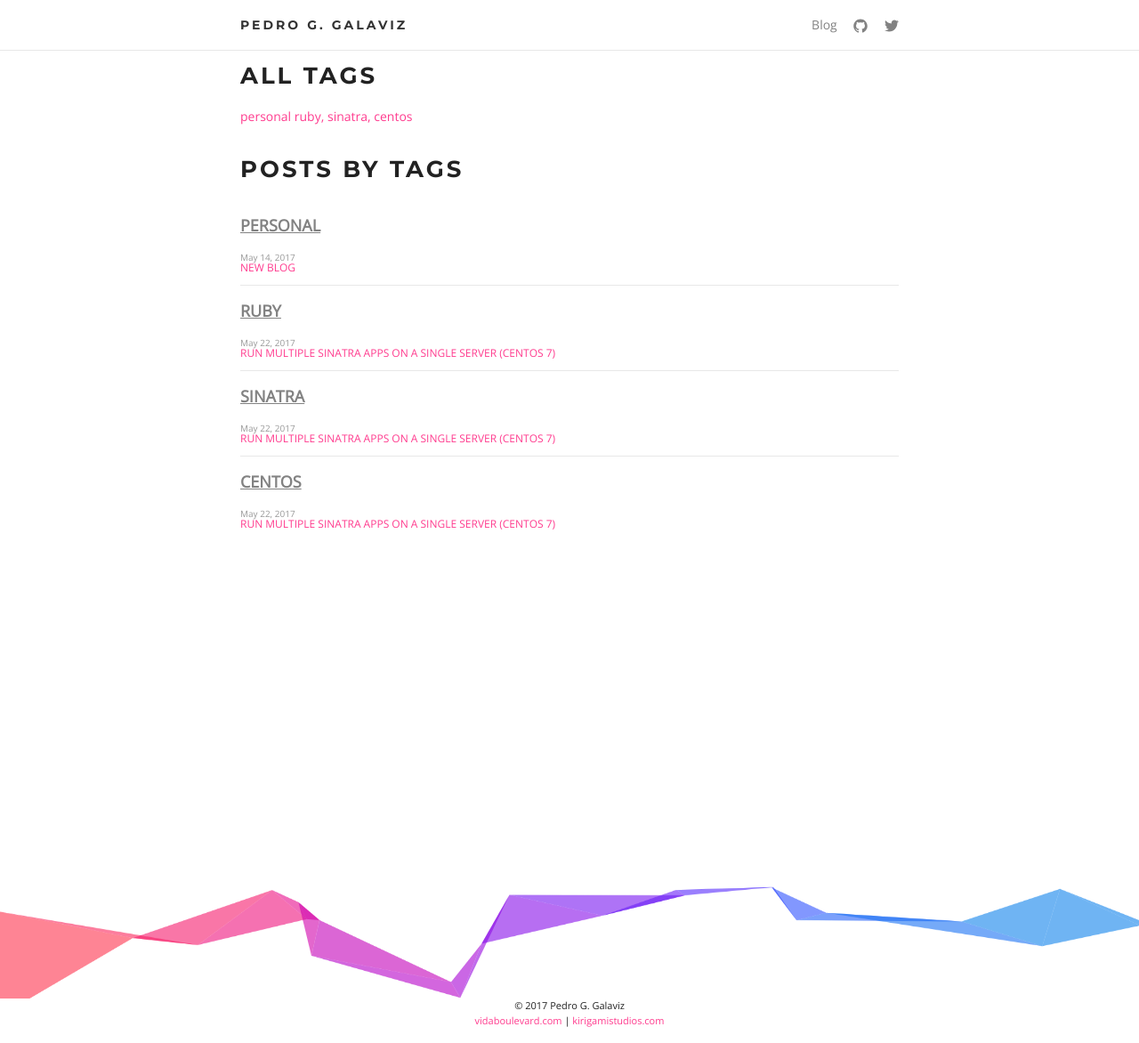
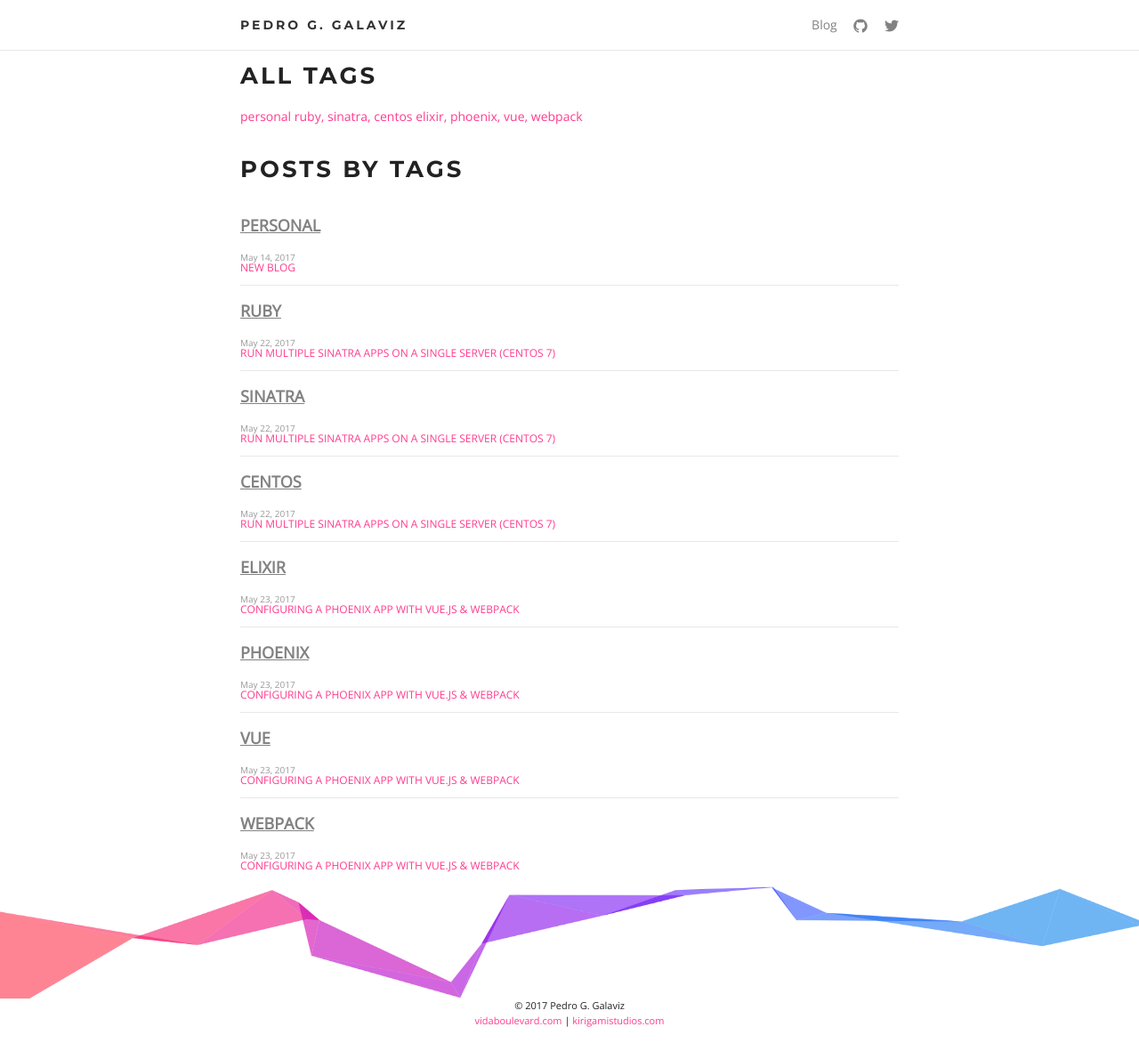
Before and after one commit to pggalaviz/pggalaviz, a Jekyll site: the page built from tag/index.html, in a window 1280 px wide and 1172 px high. Shown: the whole window at 89% size. Built offline with Jekyll 4.4.1, drawn with Linux system fonts in a browser that asks for light colours; some of the changed lines change nothing that is shown.

Commit message:
New post

```diff
--- /dev/null
+++ b/_posts/2017-05-28-phoenix-vue-and-webpack.md
@@ -0,0 +1,393 @@
+---
+layout: post
+title:  "Configuring a Phoenix app with Vue.js & Webpack"
+author: Pedro G. Galaviz
+date:   2017-05-23 12:00:00 -0600
+comments: true
+tags: "elixir, phoenix, vue, webpack"
+---
+
+With the new project architecture proposed for Phoenix 1.3 there's a lack of information on how to set a custom frontend.
+So, in this post I'll set a Vue.js app for the front, served by webpack.
+
+Why webpack? To me Brunch is not enough, the tooling that supports Vue is currently better on
+Webpack so we'll use it.
+
+## Getting started
+
+To get this settings you should have Phoenix version **~1.3** installed. I you don't have it, at the
+moment of this writing, you can just run:
+
+{% highlight shell %}
+mix archive.install https://github.com/phoenixframework/archives/raw/master/phx_new.ez
+{% endhighlight %}
+
+Assuming you have Mix and Elixir installed, right?
+
+Then let's create a new Phoenix project by running (on your desired path):
+
+{% highlight shell %}
+mix phx.new phoenix_vue
+{% endhighlight %}
+
+And select **no** when asking to install dependencies, this will make easier to change settings. Notice that we're not running `mix phoenix.new` anymore.
+
+We could have added `--no-brunch` to our command but it's easier this way since we can just delete
+the brunch configuration and dependencies, plus it will create the **assets** folder (where our Vue
+app will live) for us.
+
+Then let's move to our project directory and install Phoenix deps.
+
+{% highlight shell %}
+cd phoenix_vue
+mix deps.get
+{% endhighlight %}
+
+No we can start with our configuration, first we'll visit the **assets** directory and remove the `brunch-config.js` file:
+
+{% highlight shell %}
+cd assets
+rm brunch-config.js
+{% endhighlight %}
+
+And while here, I'll rename the **js** folder to **src** (just a personal preference) and remove the
+**css** folder.
+
+{% highlight shell %}
+rm -rf css
+{% endhighlight %}
+
+Lets update our `package.json` file to look like this (basically remove al brunch dependencies):
+
+{% highlight json %}
+{
+  "repository": {},
+  "license": "MIT",
+  "scripts": {
+  },
+  "dependencies": {
+    "phoenix": "file:../deps/phoenix",
+    "phoenix_html": "file:../deps/phoenix_html"
+  },
+  "devDependencies": {
+  }
+}
+{% endhighlight %}
+
+We're now ready to fetch our personalized dependencies (you can use npm or yarn):
+
+{% highlight shell %}
+yarn add vue
+{% endhighlight %}
+
+And the dev dependencies too:
+{% highlight shell %}
+yarn add -D babel-core babel-loader babel-preset-stage-2 copy-webpack-plugin css-loader
+extract-text-webpack-plugin file-loader image-webpack-loader style-loader url-loader
+vue-loader vue-style-loader vue-template-compiler webpack webpack-merge
+{% endhighlight %}
+
+We can also add suport for **sass** and **stylus** preprocessors:
+
+{% highlight shell %}
+yarn add -D node-sass sass-loader stylus stylus-loader
+{% endhighlight %}
+
+Let's add some scripts to our `package.json` file:
+
+{% highlight json %}
+{
+  // ...
+  "scripts": {
+    "start": "yarn run dev",
+    "dev": "MIX_ENV=dev webpack --watch-stdin --progress --color",
+    "deploy": "MIX_ENV=prod webpack -p"
+  },
+  // ...
+}
+{% endhighlight %}
+
+And then let's create our main Webpack configuration file on the **assets** folder:
+
+{% highlight shell %}
+touch webpack.config.js
+{% endhighlight %}
+
+Open it and copy this:
+
+{% highlight javascript %}
+'use strict'
+
+// Modules
+const path = require('path')
+const webpack = require('webpack')
+const ExtractTextPlugin = require('extract-text-webpack-plugin')
+const CopyWebpackPlugin = require('copy-webpack-plugin')
+
+// Environment
+const Env = process.env.MIX_ENV || 'development'
+const isProd = (Env === 'production')
+
+function resolve (dir) {
+  return path.join(__dirname, dir)
+}
+
+module.exports = (env) => {
+  const devtool = isProd ? '#source-map' : '#cheap-module-eval-source-map'
+
+  return {
+    devtool: devtool,
+    entry: {
+      app: './src/main.js'
+    },
+    output: {
+      path: path.resolve(__dirname, '../priv/static'),
+      filename: 'js/[name].js'
+    },
+    resolve: {
+      extensions: ['.js', '.vue', '.json', '.css', '.scss', '.styl'],
+      alias: {
+        'vue$': 'vue/dist/vue.esm.js',
+        '@': resolve('src')
+      }
+    },
+    module: {
+      rules: [
+        {
+          test: /\.vue$/,
+          loader: 'vue-loader',
+          options: {
+            loaders: {
+              css: ExtractTextPlugin.extract({
+                use: ['css-loader', 'sass-loader', 'stylus-loader'],
+                fallback: 'vue-style-loader'
+              })
+            }
+          }
+        }, {
+          test: /\.js$/,
+          exclude: /node_modules/,
+          loader: 'babel-loader',
+          include: [resolve('src'), resolve('test')]
+        }, {
+          test: /\.(gif|png|jpe?g|svg)$/i,
+          exclude: /node_modules/,
+          loaders: [
+            'file-loader?name=images/[name].[ext]',
+            {
+              loader: 'image-webpack-loader',
+              options: {
+                query: {
+                  mozjpeg: {
+                    progressive: true
+                  },
+                  gifsicle: {
+                    interlaced: true
+                  },
+                  optipng: {
+                    optimizationLevel: 7
+                  },
+                  pngquant: {
+                    quality: '65-90',
+                    speed: 4
+                  }
+                }
+              }
+            }
+          ]
+        }, {
+          test: /\.(ttf|woff2?|eot|svg)$/,
+          exclude: /node_modules/,
+          query: { name: 'fonts/[hash].[ext]' },
+          loader: 'file-loader'
+        }
+      ]
+    },
+    plugins: isProd ? [
+      new ExtractTextPlugin({
+        filename: 'css/[name].css',
+        allChunks: true
+      }),
+      new CopyWebpackPlugin([{
+        from: './static',
+        to: path.resolve(__dirname, 'priv/static'),
+        ignore: ['.*']
+      }]),
+      new webpack.optimize.UglifyJsPlugin({
+        compress: {
+          warnings: false
+        },
+        sourceMap: true,
+        beautify: false,
+        comments: false
+      })
+    ] : [
+      new ExtractTextPlugin({
+        filename: 'css/[name].css',
+        allChunks: true
+      }),
+
+      new CopyWebpackPlugin([{
+        from: './static',
+        to: path.resolve(__dirname, 'priv/static'),
+        ignore: ['.*']
+      }])
+    ]
+
+  }
+}
+{% endhighlight %}
+
+Go to the **src** directory and create the **components** folder and some files:
+
+{% highlight shell %}
+cd src
+mkdir components
+touch App.vue main.js components/Hello.vue
+{% endhighlight %}
+
+Edit the 3 files to look like these:
+
+{% highlight javascript %}
+// => main.js
+import Vue from 'vue'
+import App from './App'
+
+Vue.config.productionTip = false
+
+new Vue({
+  el: '#app',
+  template: '<App/>',
+  components: { App }
+})
+{% endhighlight %}
+
+{% highlight html %}
+<!-- App.vue -->
+<template>
+    <div id="app">
+        <header>
+            <h1>Phoenix Vue</h1>
+        </header>
+        <main>
+            <hello></hello>
+        </main>
+    </div>
+</template>
+
+<script>
+    import Hello from './components/Hello'
+    export default {
+        name: 'app',
+        components: {
+            Hello
+        }
+    }
+</script>
+
+<style>
+    #app {
+          font-family: 'Avenir', Helvetica, Arial, sans-serif;
+          -webkit-font-smoothing: antialiased;
+          -moz-osx-font-smoothing: grayscale;
+          color: #2c3e50;
+    }
+    main {
+        margin-top: 60px;
+    }
+</style>
+{% endhighlight %}
+{% highlight html %}
+<!-- components/Hello.vue -->
+<template>
+    <h3>Hello from Vue.js!</h3>
+    <p>{% raw %}{{msg}}{% endraw %}</p>
+</template>
+
+<script>
+    export default {
+        name: 'hello',
+        data() {
+            return {
+                msg: 'Simple example using Phoenix, Vue and Webpack.'
+            }
+        }
+    }
+</script>
+
+<style scoped>
+    p {
+        margin-top: 40px;
+    }
+</style>
+{% endhighlight %}
+
+Finally let's add our `.babelrc` file to the **assets** folder:
+
+{% highlight javascript %}
+{
+  "presets": [
+    "stage-2"
+  ],
+  "comments": false,
+  "env": {
+    "development": {
+      "presets": ["stage-2"]
+    }
+  }
+}
+{% endhighlight %}
+
+For now, we're done with the Vue & Webpack part, now lets configure our Phoenix app.
+
+Return to our main project folder `phoenix_vue`. First we'll edit our `.gitignore`, find the 'Static
+artifacts' section and add the following:
+
+{% highlight text %}
+# Static artifacts
+/assets/node_modules
+/assets/dist/
+/assets/npm-debug.log
+/assets/yarn-debug.log
+/assets/yarn-error.log
+/assets/.sass-cache
+/assets/.tern-port
+{% endhighlight %}
+
+Next we're going to edit the `config/dev.exs` file:
+
+{% highlight elixir %}
+# ...
+  watchers: [
+    node: ["node_modules/.bin/webpack-dev-server", "--inline", "--colors", "--hot", "--stdin", "--host", "localhost", "--port", "8080", "--public", "localhost:8080",
+           cd: Path.expand("../assets", __DIR__)]
+  ]
+# ...
+{% endhighlight %}
+
+That's it for config, now lets update our Phoenix views:
+
+{% highlight shell %}
+cd lib/phoenix_vue/web
+{% endhighlight %}
+
+Let's edit the `templates/layout/app.html.eex` file and clean the body.
+
+{% highlight html %}
+<body>
+  <main role="main">
+    <%= render @view_module, @view_template, assigns %>
+  </main>
+
+  <script src="<%= static_path(@conn, "/js/app.js") %>"></script>
+</body>
+{% endhighlight %}
+
+And the `templates/page/index.html.eex` file to simply show:
+
+{% highlight html %}
+<div id="app"></div>
+{% endhighlight %}
+
+And that's it! If we go to the project root path and run `iex -S mix phx.server` we would se our
+Vue.js content served by Phoenix.
--- a/_sass/_blog.scss
+++ b/_sass/_blog.scss
@@ -120,24 +120,29 @@
   font-size: 11px;
   margin-bottom: 30px;
   text-align: center;
+  vertical-align: middle;
+
+  .prev, .next {
+    border: 2px solid $brand-color;
+    width: 45%;
+    height: 20px;
+    max-width: 45%;
+    padding: 6px 10px;
+    vertical-align: middle;
+    transition: all .3s ease;
+    @include media-query($on-palm) {
+        height: 35px;
+        width: 42%;
+        max-width: 42%;
+    }
+  }
   .prev {
-    border: 2px solid $brand-color;
-    width: 48%;
-    padding: 6px 20px;
-    transition: all .3s ease;
     float: left;
   }
-  .prev:hover {
-    border: 2px solid $grey-color-light
-  }
   .next {
-    border: 2px solid $brand-color;
-    width: 48%;
-    padding: 6px 20px;
-    transition: all .3s ease;
     float: right;
   }
-  .next:hover {
+  .prev:hover, .next:hover {
     border: 2px solid $grey-color-light
   }
 }
```
